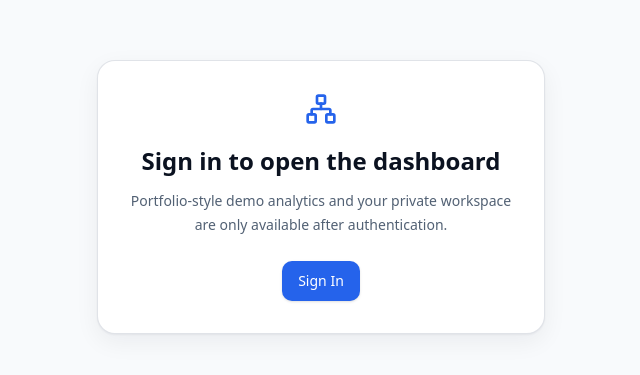
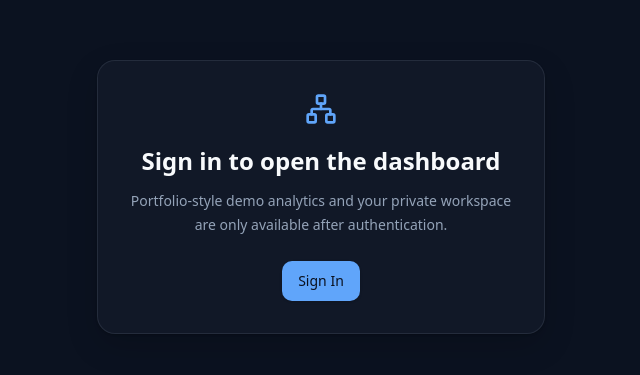
Before and after one commit to Bol-F/trade-ai, a Next.js app in the folder tradegraph-ai/apps/frontend/: page /dashboard/settings in a window 1280 px wide. Shown: the part 203-578 px from the top of the page, without its empty margins (319-959 px from the left). Built offline with nearby package versions, Linux system fonts and the light colour scheme; no server answers.

Commit message:
fix: keep theme hydration deterministic

```diff
--- a/tradegraph-ai/apps/frontend/src/components/theme-provider.tsx
+++ b/tradegraph-ai/apps/frontend/src/components/theme-provider.tsx
@@ -4,7 +4,6 @@ import {
   createContext,
   useCallback,
   useContext,
-  useEffect,
   useMemo,
   useState,
 } from "react";
@@ -16,7 +15,6 @@ type ThemeContextValue = {
   setTheme: (theme: Theme) => void;
 };
 
-const STORAGE_KEY = "trade-ai-theme";
 const ThemeContext = createContext<ThemeContextValue | null>(null);
 
 function applyTheme(theme: Theme) {
@@ -25,33 +23,12 @@ function applyTheme(theme: Theme) {
 }
 
 export function ThemeProvider({ children }: { children: React.ReactNode }) {
-  // The root layout is rendered with the dark class, so the server output and
-  // first client render are deterministic. Browser preference is applied only
-  // after hydration.
+  // The root layout is rendered with the dark class, so the server output,
+  // first client render, and post-hydration state are deterministic.
   const [theme, updateTheme] = useState<Theme>("dark");
-
-  useEffect(() => {
-    let cancelled = false;
-    const saved = window.localStorage.getItem(STORAGE_KEY);
-    const preferred: Theme =
-      saved === "dark" || saved === "light"
-        ? saved
-        : window.matchMedia("(prefers-color-scheme: dark)").matches
-          ? "dark"
-          : "light";
-    queueMicrotask(() => {
-      if (cancelled) return;
-      updateTheme(preferred);
-      applyTheme(preferred);
-    });
-    return () => {
-      cancelled = true;
-    };
-  }, []);
 
   const setTheme = useCallback((nextTheme: Theme) => {
     updateTheme(nextTheme);
-    window.localStorage.setItem(STORAGE_KEY, nextTheme);
     applyTheme(nextTheme);
   }, []);
 
```
